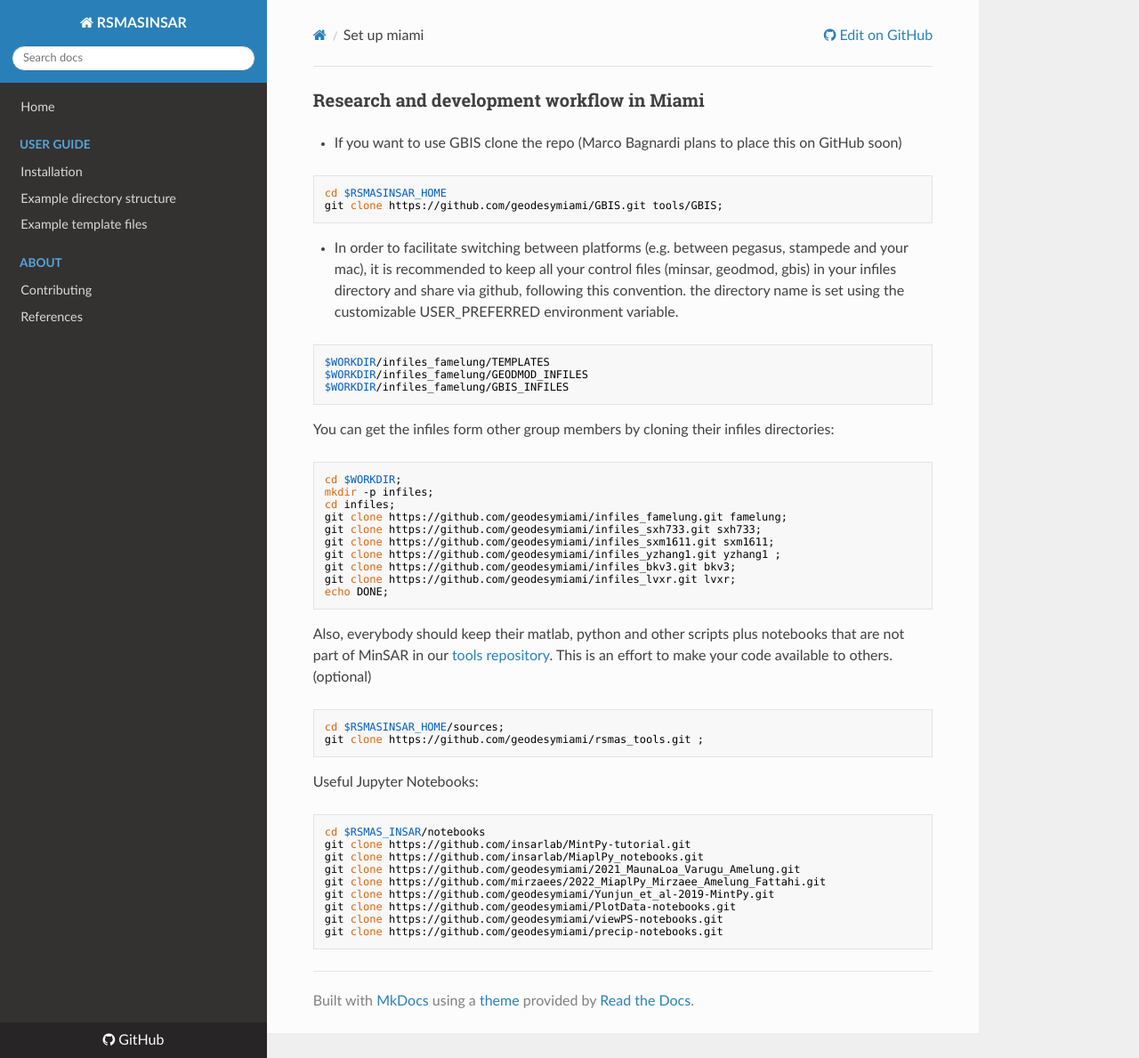
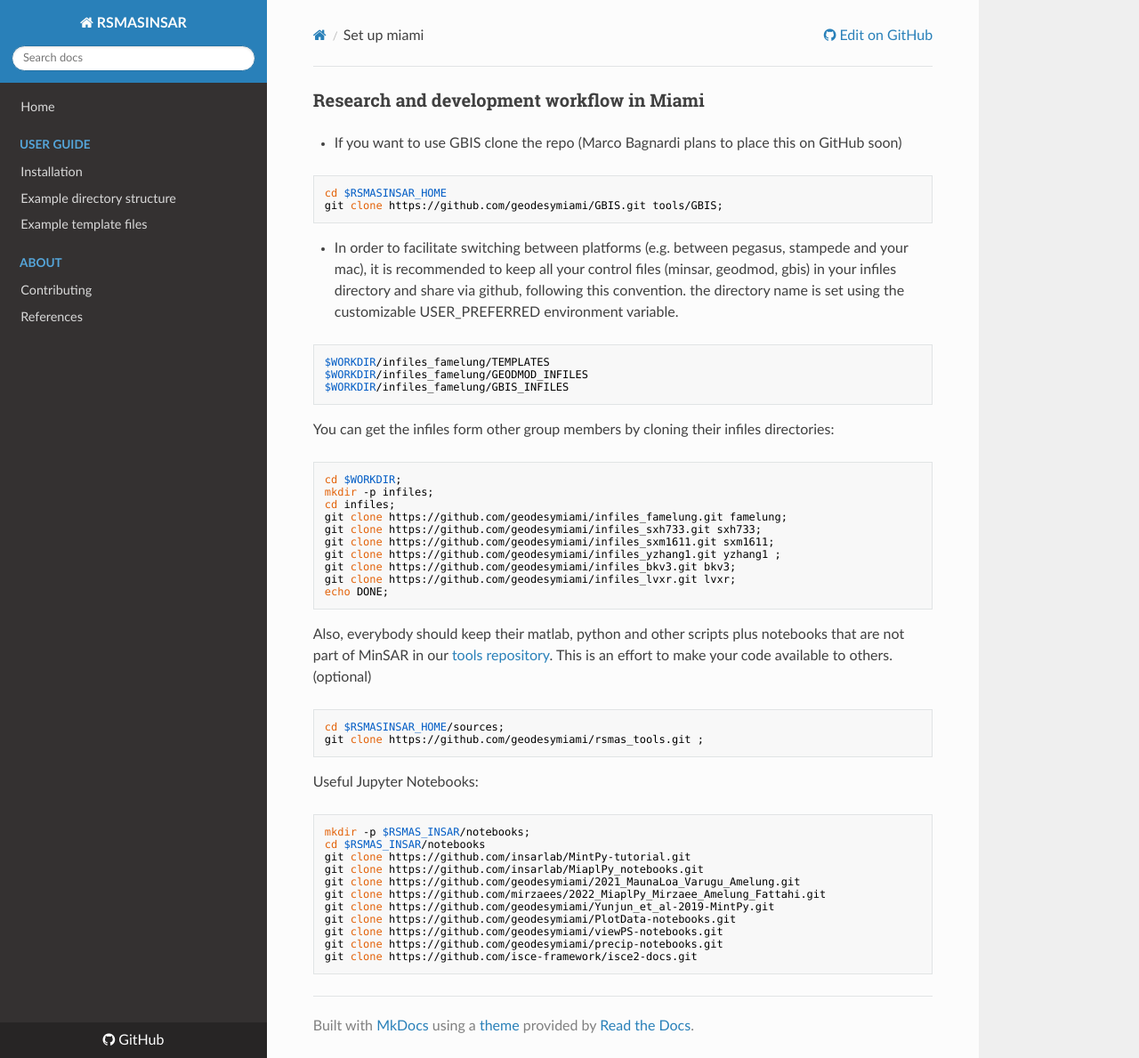
Before and after one commit to geodesymiami/rsmas_insar, an MkDocs documentation site: the page built from docs/set_up_miami.md, in a window 1280 px wide and 1189 px high. Shown: the whole window at 89% size. Built offline with MkDocs 1.6.1, drawn with Linux system fonts in a browser that asks for light colours; nearby versions of some CDN libraries.

Commit message:
Update set_up_miami.md

````diff
--- a/docs/set_up_miami.md
+++ b/docs/set_up_miami.md
@@ -32,6 +32,7 @@
 ```
 Useful Jupyter Notebooks:
 ```
+mkdir -p $RSMAS_INSAR/notebooks;
 cd $RSMAS_INSAR/notebooks
 git clone https://github.com/insarlab/MintPy-tutorial.git
 git clone https://github.com/insarlab/MiaplPy_notebooks.git
@@ -41,4 +42,5 @@
 git clone https://github.com/geodesymiami/PlotData-notebooks.git
 git clone https://github.com/geodesymiami/viewPS-notebooks.git
 git clone https://github.com/geodesymiami/precip-notebooks.git
+git clone https://github.com/isce-framework/isce2-docs.git
 ```
````
